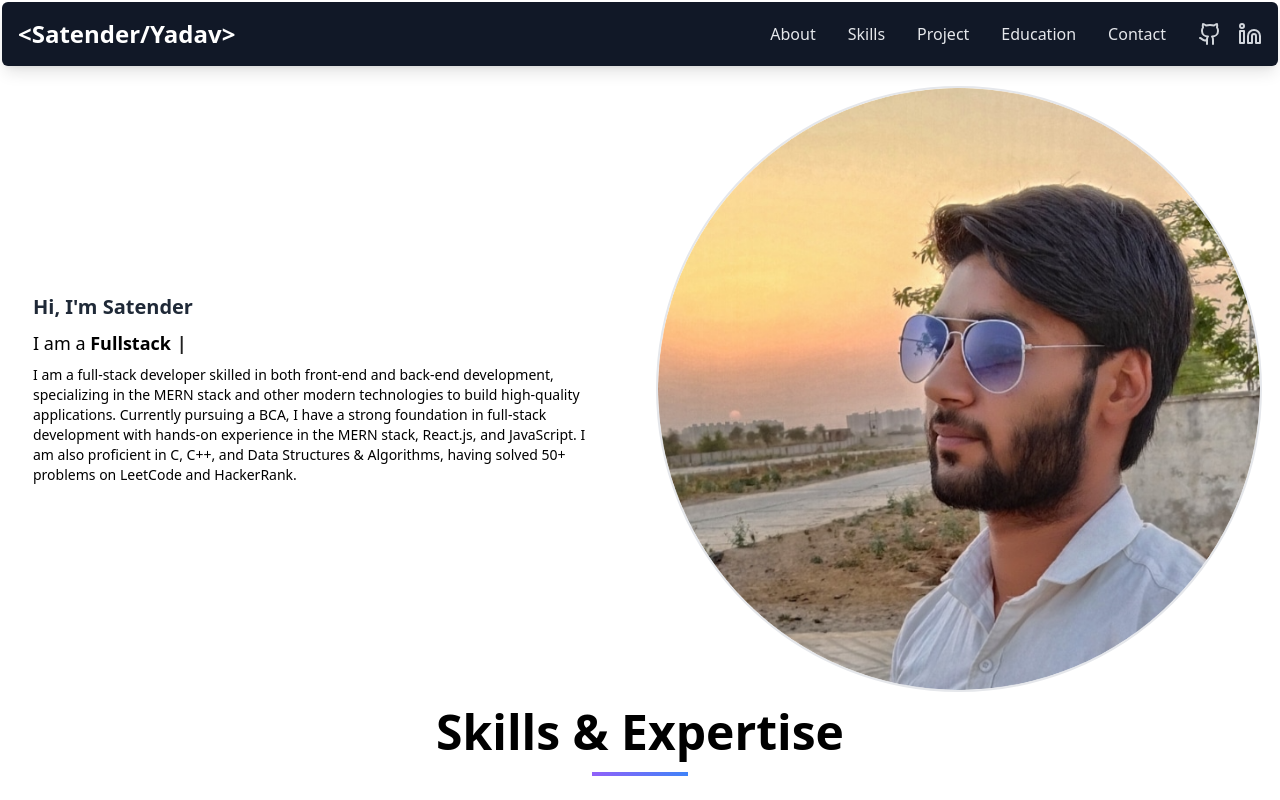
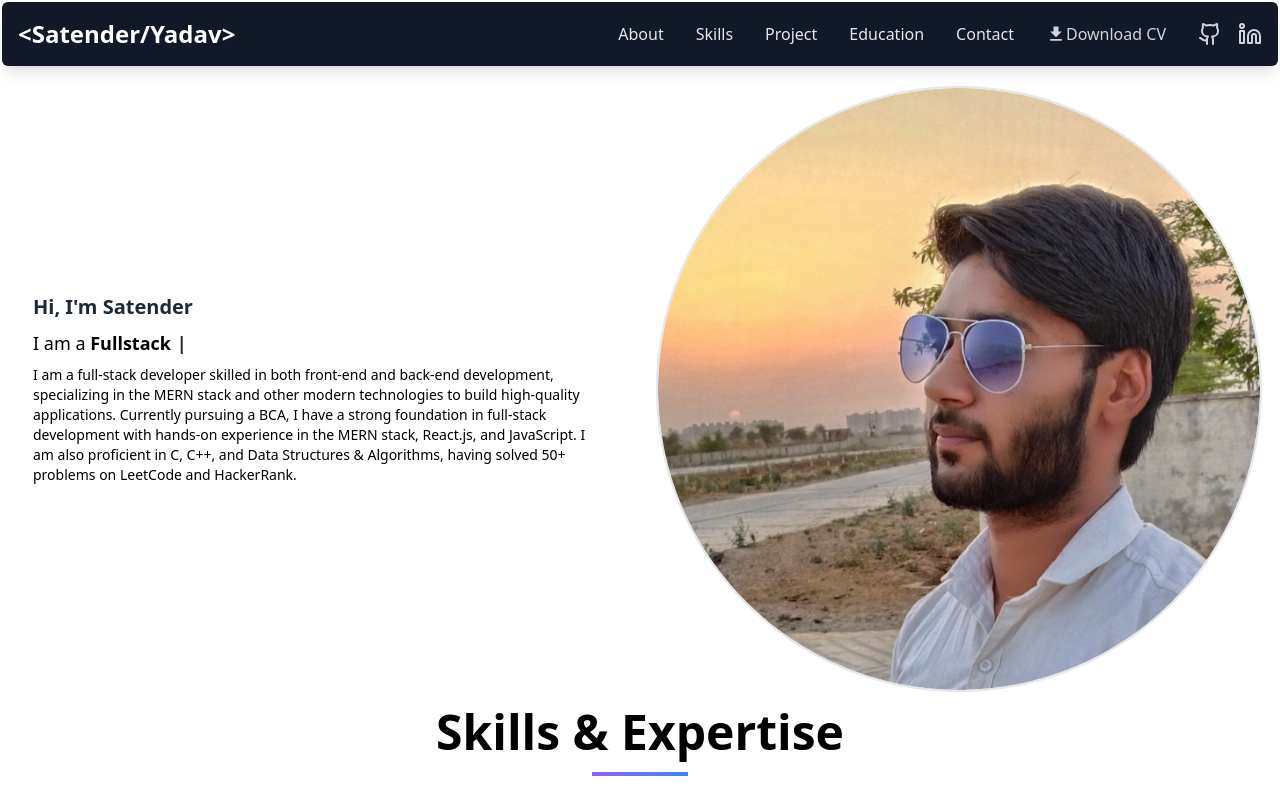
Before and after one commit to Technology-maker/Satender-portfolio, a React (Vite) app: page / in a window 1280 px wide. Shown: the top 800 px of the page. Built offline with nearby package versions, Linux system fonts and the light colour scheme.

Commit message:
Resume added

```diff
--- a/src/components/navbar/Navbar.jsx
+++ b/src/components/navbar/Navbar.jsx
@@ -1,21 +1,21 @@
 import React, { useState } from 'react';
 import { Github, Linkedin } from 'lucide-react';
+import { MdFileDownload } from "react-icons/md";
 
 const App = () => {
   const [isMenuOpen, setIsMenuOpen] = useState(false);
 
-  // Function to toggle the mobile menu visibility
   const toggleMenu = () => {
     setIsMenuOpen(!isMenuOpen);
   };
 
   return (
-    <nav className="bg-gray-900 rounded-md shadow-lg"> {/* Added shadow for better appearance */}
+    <nav className="bg-gray-900 rounded-md shadow-lg">
       <div className="max-w-screen-xl mx-auto p-4 flex flex-wrap items-center justify-between">
 
         {/* Logo/Brand */}
         <a href="#" className="flex items-center space-x-3 rtl:space-x-reverse transition delay-150 duration-300 ease-in-out hover:-translate-y-1 hover:scale-110 focus:outline-none focus:ring-2 focus:ring-[#8245ec]">
-          <div className="self-center text-2xl font-extrabold whitespace-nowrap text-white"> {/* Changed font-semibold to font-extrabold for stronger visual */}
+          <div className="self-center text-2xl font-extrabold whitespace-nowrap text-white">
             <span className="text-[#8245ec]">&lt;</span>
             <span className="text-white">Satender</span>
             <span className="text-[#8245ec]">/</span>
@@ -42,24 +42,42 @@ const App = () => {
         <div className={`${isMenuOpen ? 'block' : 'hidden'} w-full md:block md:w-auto transition-all duration-300 ease-in-out`} id="navbar-default">
           <ul className="font-medium flex flex-col p-4 md:p-0 mt-4 border border-gray-700 rounded-lg bg-gray-800 md:flex-row md:space-x-8 rtl:space-x-reverse md:mt-0 md:border-0 md:bg-transparent dark:bg-gray-800 md:dark:bg-transparent dark:border-gray-700 items-center"> {/* Added `items-center` for vertical alignment on desktop */}
 
-            {/* Navigation Links */}
+            {/* Navigation  */}
             <li>
-              <a href="#about" onClick={toggleMenu} className="block py-2 px-3 text-gray-200 rounded-md hover:bg-gray-700 md:hover:bg-transparent md:border-0 md:hover:text-[#8245ec] md:p-0 dark:text-white dark:hover:bg-gray-700 dark:hover:text-white md:dark:hover:bg-transparent transition-colors duration-200" aria-current="page">About</a>
+              <a href="#about" onClick={toggleMenu} className="block py-2 px-3 text-gray-200 rounded-md  md:hover:bg-transparent md:border-0 md:hover:text-[#8245ec] md:p-0 dark:text-white dark:hover:bg-gray-700 dark:hover:text-slate-400 md:dark:hover:bg-transparent transition-colors duration-200" aria-current="page">About</a>
             </li>
 
+            {/* skills  */}
             <li>
-              <a href="#skills" onClick={toggleMenu} className="block py-2 px-3 text-gray-200 rounded-md hover:bg-gray-700 md:hover:bg-transparent md:border-0 md:hover:text-[#8245ec] md:p-0 dark:text-white dark:hover:bg-gray-700 dark:hover:text-white md:dark:hover:bg-transparent transition-colors duration-200">Skills</a>
-            </li>
-            <li>
-              <a href="#project" onClick={toggleMenu} className="block py-2 px-3 text-gray-200 rounded-md hover:bg-gray-700 md:hover:bg-transparent md:border-0 md:hover:text-[#8245ec] md:p-0 dark:text-white dark:hover:bg-gray-700 dark:hover:text-white md:dark:hover:bg-transparent transition-colors duration-200">Project</a>
+              <a href="#skills" onClick={toggleMenu} className="block py-2 px-3 text-gray-200 rounded-md  md:hover:bg-transparent md:border-0 md:hover:text-[#8245ec] md:p-0 dark:text-white dark:hover:bg-gray-700 dark:hover:text-slate-400 md:dark:hover:bg-transparent transition-colors duration-200">Skills</a>
             </li>
 
+            {/* project  */}
             <li>
-              <a href="#education" onClick={toggleMenu} className="block py-2 px-3 text-gray-200 rounded-md hover:bg-gray-700 md:hover:bg-transparent md:border-0 md:hover:text-[#8245ec] md:p-0 dark:text-white dark:hover:bg-gray-700 dark:hover:text-white md:dark:hover:bg-transparent transition-colors duration-200">Education</a>
+              <a href="#project" onClick={toggleMenu} className="block py-2 px-3 text-gray-200 rounded-md  md:hover:bg-transparent md:border-0 md:hover:text-[#8245ec] md:p-0 dark:text-white dark:hover:bg-gray-700 dark:hover:text-slate-400 md:dark:hover:bg-transparent transition-colors duration-200">Project</a>
             </li>
 
+            {/* education  */}
             <li>
-              <a href="#contact" onClick={toggleMenu} className="block py-2 px-3 text-gray-200 rounded-md hover:bg-gray-700 md:hover:bg-transparent md:border-0 md:hover:text-[#8245ec] md:p-0 dark:text-white dark:hover:bg-gray-700 dark:hover:text-white md:dark:hover:bg-transparent transition-colors duration-200">Contact</a>
+              <a href="#education" onClick={toggleMenu} className="block py-2 px-3 text-gray-200 rounded-md  md:hover:bg-transparent md:border-0 md:hover:text-[#8245ec] md:p-0 dark:text-white dark:hover:bg-gray-700 dark:hover:text-slate-400 md:dark:hover:bg-transparent transition-colors duration-200">Education</a>
+            </li>
+
+            {/* contact  */}
+            <li>
+              <a href="#contact" onClick={toggleMenu} className="block py-2 px-3 text-gray-200 rounded-md  md:hover:bg-transparent md:border-0 md:hover:text-[#8245ec] md:p-0 dark:text-white dark:hover:bg-gray-700 dark:hover:text-slate-400 md:dark:hover:bg-transparent transition-colors duration-200">Contact</a>
+            </li>
+
+            {/* download cv  */}
+            <li>
+              <a
+                href="/public/Satender-CV.pdf" // Place your CV file in the public folder and update the filename if needed
+                download
+                onClick={toggleMenu}
+                className="flex items-center gap-1  py-2 px-3 text-gray-300 rounded-md md:hover:bg-transparent md:border-0 md:hover:text-[#8245ec] md:p-0 dark:text-white dark:hover:bg-gray-700 dark:hover:text-slate-400 md:dark:hover:bg-transparent transition-colors duration-200"
+              >
+                <MdFileDownload className="text-xl" />
+                <span>Download CV</span>
+              </a>
             </li>
 
             {/* Social Media Icons */}
@@ -90,4 +108,4 @@ const App = () => {
   );
 };
 
-export default App; // Export App as the default component
+export default App;
```
Also changed, not shown: 1 other file (tests, documents, lock files or other folders).
